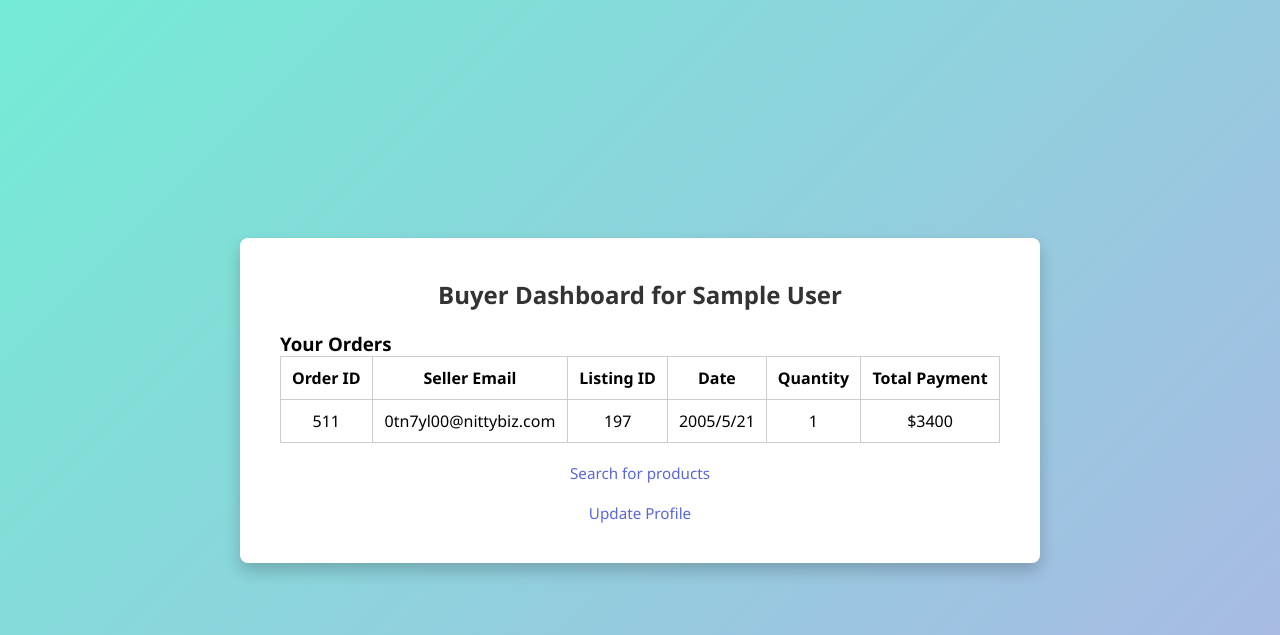
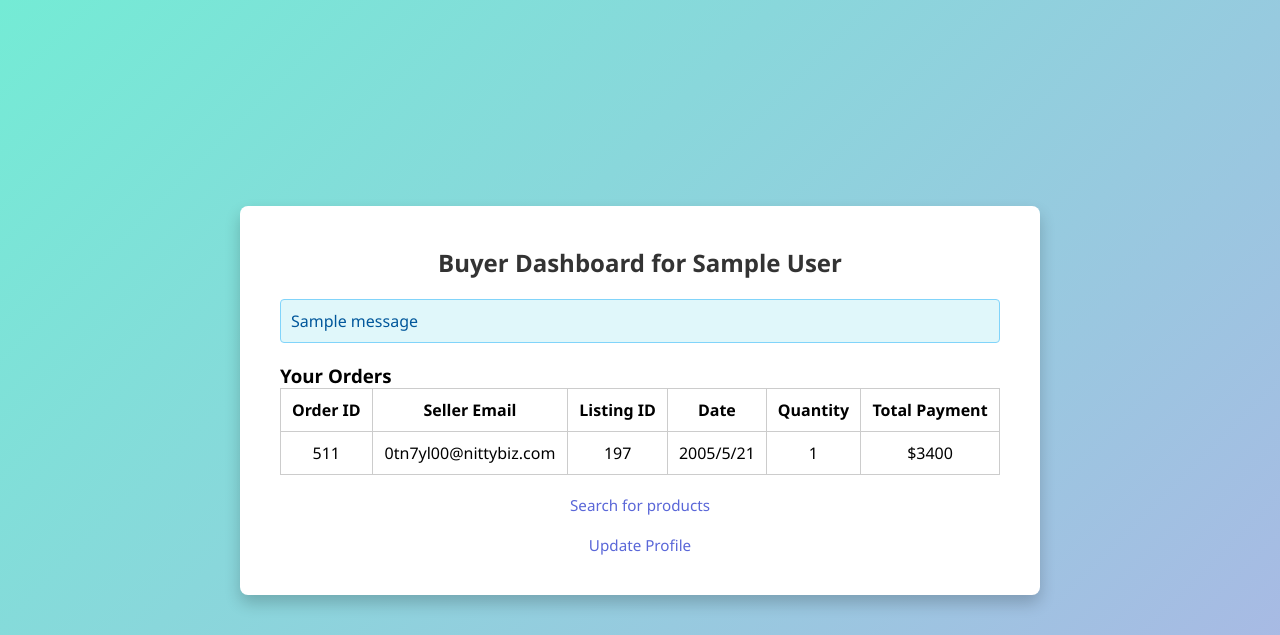
Before and after one commit to Codakshay/KCZA_CMPSC431W_Capstone, a Flask app: page /buyer/dashboard in a window 1280 px wide. Shown: the top 635 px of the page. Run offline with Flask 3, Linux system fonts and the light colour scheme; a user stored in the database is signed in; data comes from the database, SQL or seed files in the repository; both versions use the stored data as it was after the commit; one stand-in notice (Sample message) is shown.

Commit message:
Added flash messages to dashboard

```diff
--- a/templates/buyer_dashboard.html
+++ b/templates/buyer_dashboard.html
@@ -64,11 +64,37 @@
    a:hover {
      text-decoration: underline;
    }
+
+   .flash-messages {
+      margin-bottom: 20px;
+      padding: 10px;
+      background-color: #E0F7FA;
+      border: 1px solid #81D4FA;
+      color: #01579B;
+      border-radius: 4px;
+    }
+
+    .flash-messages ul {
+      list-style-type: none;
+    }
+
  </style>
 </head>
 <body>
  <div class="container">
    <h2>Buyer Dashboard for {{ session.get('business_name') }}</h2>
+
+     {% with messages = get_flashed_messages() %}
+      {% if messages %}
+        <div class="flash-messages">
+          <ul>
+            {% for msg in messages %}
+              <li>{{ msg }}</li>
+            {% endfor %}
+          </ul>
+        </div>
+      {% endif %}
+    {% endwith %}
 
 
    {% if 'Seller' in roles %}
```
Also changed, not shown: templates/seller_dashboard.html (+26 -0 lines), nittanybusiness.db.
